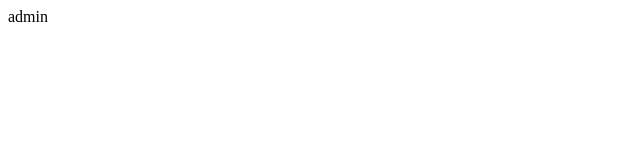
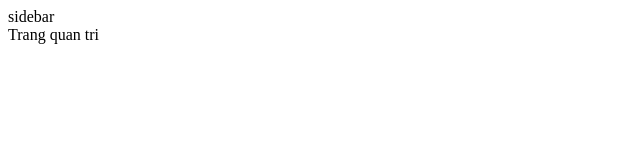
Before and after one commit to hoangnm-ndm/FS25091-ReactJS, a React (Vite) app: page /admin in a window 1280 px wide. Shown: the top 160 px of the page, without its empty margins (0-640 px from the left). Built offline with nearby package versions, Linux system fonts and the light colour scheme.

Commit message:
Day 5: private route, search params

```diff
--- /dev/null
+++ b/src/components/layouts/AdminLayout.jsx
@@ -0,0 +1,13 @@
+import React from "react";
+import { Outlet } from "react-router";
+
+const AdminLayout = () => {
+  return (
+    <>
+      sidebar
+      <Outlet />
+    </>
+  );
+};
+
+export default AdminLayout;
--- /dev/null
+++ b/src/components/protected/PrivateRoute.jsx
@@ -0,0 +1,18 @@
+import { Navigate } from "react-router";
+
+// Lưu ý đây là fake ra dữ liệu người dùng từ local Storage
+const user = {
+  name: "Quoc",
+  role: "admin",
+};
+const PrivateRoute = ({ children, isAuth, roles }) => {
+  const userData = user;
+  if (roles && isAuth)
+    return roles.includes(userData.role) && isAuth ? (
+      children
+    ) : (
+      <Navigate to={"/"} />
+    );
+};
+
+export default PrivateRoute;
--- /dev/null
+++ b/src/pages/admin/Dashboard.jsx
@@ -0,0 +1,14 @@
+import React from "react";
+import { useLocation, useSearchParams } from "react-router";
+
+const Dashboard = () => {
+  const [searchParams] = useSearchParams();
+  console.log(Object.fromEntries(searchParams.entries()));
+  return (
+    <div>
+      Trang quan tri {searchParams.get("q")} {searchParams.get("key")}
+    </div>
+  );
+};
+
+export default Dashboard;
--- a/src/routes/AdminRoutes.jsx
+++ b/src/routes/AdminRoutes.jsx
@@ -1,6 +1,20 @@
+import AdminLayout from "../components/layouts/AdminLayout";
+import PrivateRoute from "../components/protected/PrivateRoute";
+import Dashboard from "../pages/admin/Dashboard";
+
 export const AdminRoutes = [
   {
     path: "/admin",
-    element: <div>admin</div>,
+    element: (
+      <PrivateRoute isAuth roles={["admin"]}>
+        <AdminLayout />
+      </PrivateRoute>
+    ),
+    children: [
+      {
+        index: true,
+        element: <Dashboard />,
+      },
+    ],
   },
 ];
```
